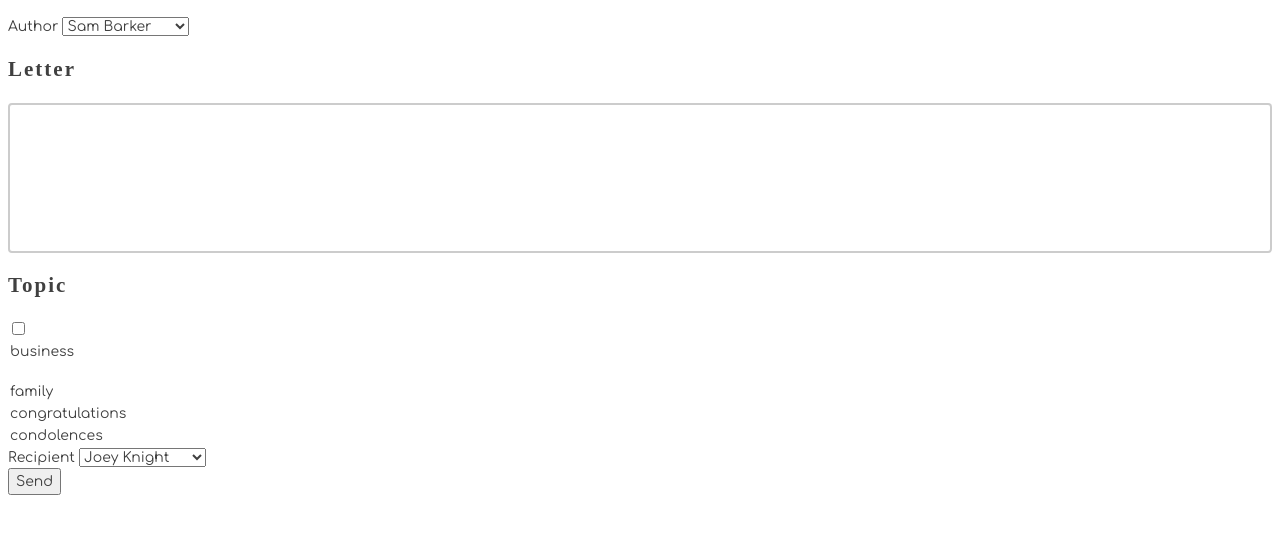
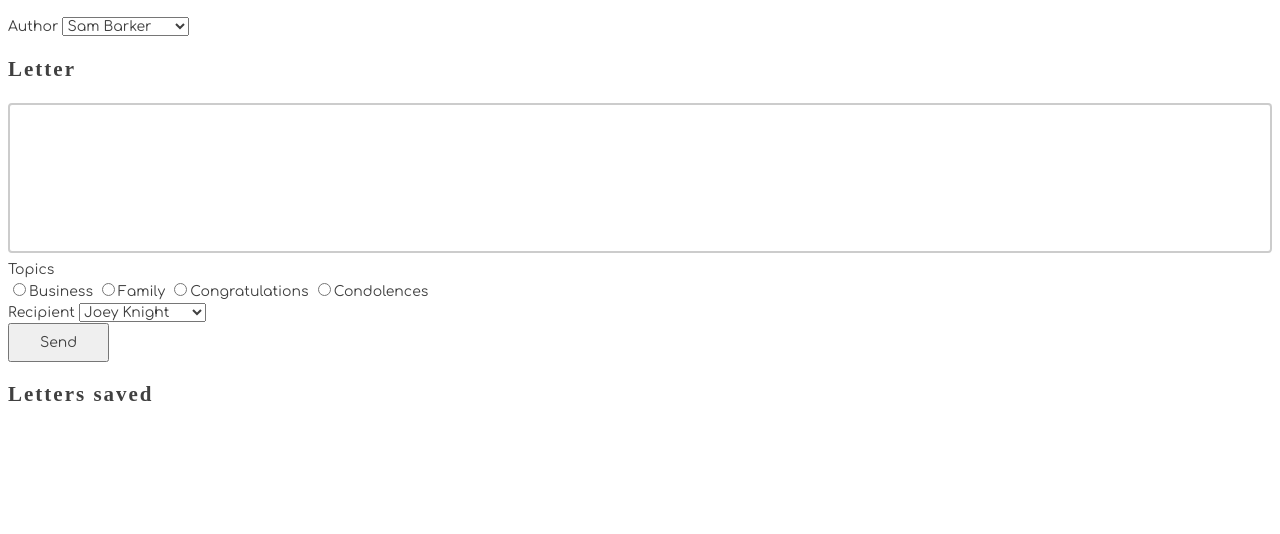
Before and after one commit to Barker398/PenPal, a plain HTML site: page src/index.html in a window 1280 px wide. Shown: the part 64-598 px from the top of the page. Drawn offline with Linux system fonts and the light colour scheme; a web font is replaced by a local one.

Commit message:
2nd push

```diff
--- a/API/database.json
+++ b/API/database.json
@@ -1,4 +1,4 @@
-//
+
 {
     "authors":[],
     "letters": [
--- a/src/scripts/dataAccess.js
+++ b/src/scripts/dataAccess.js
@@ -6,9 +6,6 @@ const applicationState = {
 }
 
 const mainContainer = document.querySelector('#container')
-
-//Post new letters
-
 
 export const getLetters = () => {
     return applicationState.letters.map(letter => ({...letter}))
@@ -20,6 +17,8 @@ export const fetchLetters = () => {
          headers: {
             "Content-Type": "application/json",
         },
+
+//converts the javascript object into json
         body: JSON.stringify(letter)
     }
 
--- a/src/scripts/letterForm.js
+++ b/src/scripts/letterForm.js
@@ -7,8 +7,7 @@ export const letterForm = () => {
       <section class="letterList">
       ${letterList()}
       </section>
-      <button class="button" id="sendLetter">Send</button>
-
+      <h2>Letters saved</h2>
 
     `
 
--- a/src/scripts/letterList.js
+++ b/src/scripts/letterList.js
@@ -17,27 +17,23 @@ export const letterList= () => {
       <div class="field">
       <section class=:"Letter">
       <h2>Letter</h2>
-      <input type="text" id="textarea" name="letter" class="input" />
+      <textarea id="textarea" name="letter" class="input"></textarea>
       </section>
       </div>
 
       <div class="field>
-      <section class="Topics">
-      <h2>Topic</h2>
+      <label class="label" for="Topics">Topics</label>
+      <div id="topics" class="letterTopics">
+      <input type="radio" name="topic" value="Business">Business</input>
 
-      <input type="checkbox" value="Business">
-      <option value="Business">business<option/>
+      <input type="radio" name="topic" value="Family">Family</input>
 
-      <input type="checkbox" value="Family">
-      <option value="Family">family<option/>
+      <input type="radio" name="topic" value="Congratulations">Congratulations</input>
 
-      <input type="checkbox" value="Congratulations>
-      <option value="Congratulations">congratulations<option/>
+      <input type="radio" name="topic" value="Condolences">Condolences</input>
 
-      <input type="checkbox" value="Condolences">
-      <opption value="Condolences">condolences<options/>
 
-      </section>
+        </div>
       </div>
 
       <div class="field">
@@ -49,6 +45,7 @@ export const letterList= () => {
       <option value="Danny Barker">Danny Barker</option>
       </select>
       </section>
+      <button class="button" id="sendLetter">Send</button>
       </div>
       `
       return html
--- a/src/scripts/main.js
+++ b/src/scripts/main.js
@@ -2,6 +2,7 @@ import { letterForm } from "./letterForm.js"
 
 const mainContainer = document.querySelector("#container")
 
+//renders the letterForm function and puts it in the main container.
 const render = () => {
   mainContainer.innerHTML = letterForm()
 }
--- a/styles/letterPage.css
+++ b/styles/letterPage.css
@@ -9,7 +9,7 @@
     font-size: 16px;
     resize: none;
   }
-}
+
 
 .button {
     padding: 7px 30px;
```
